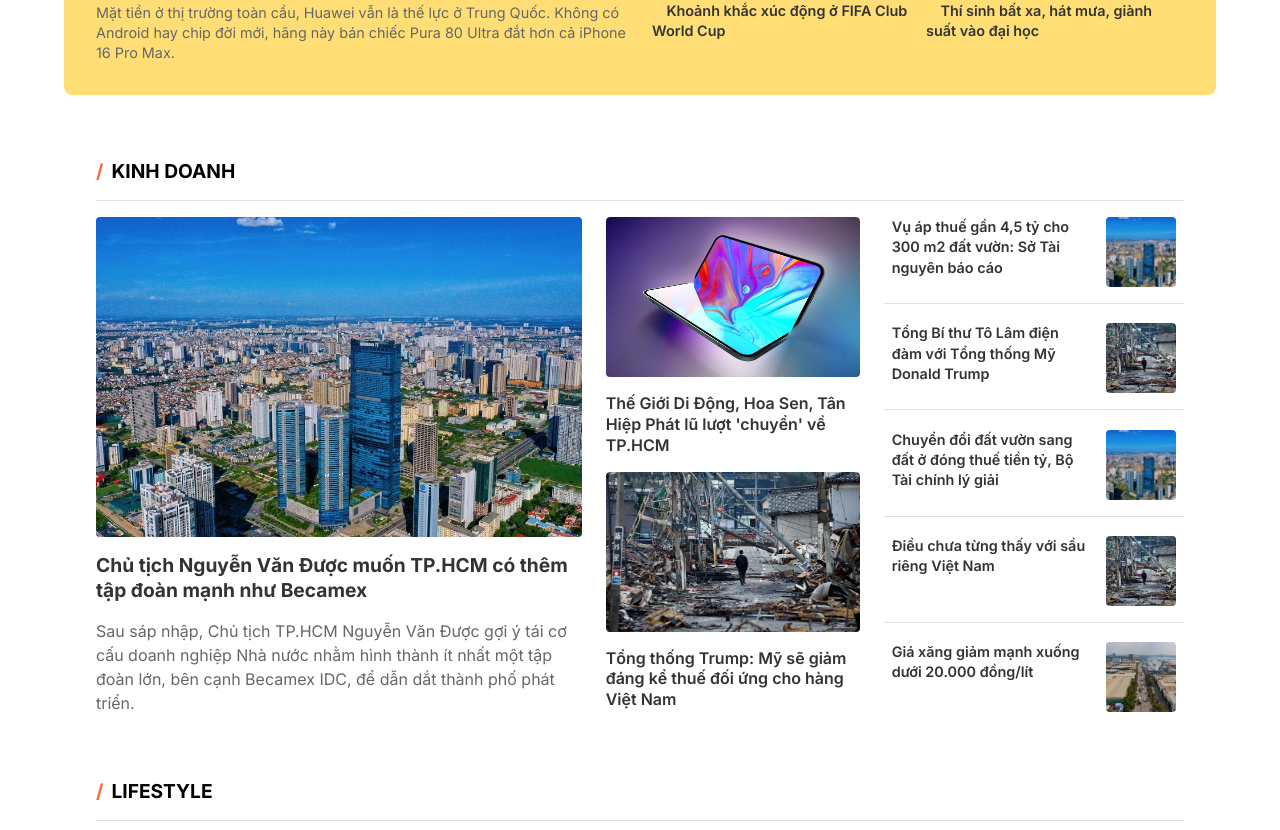
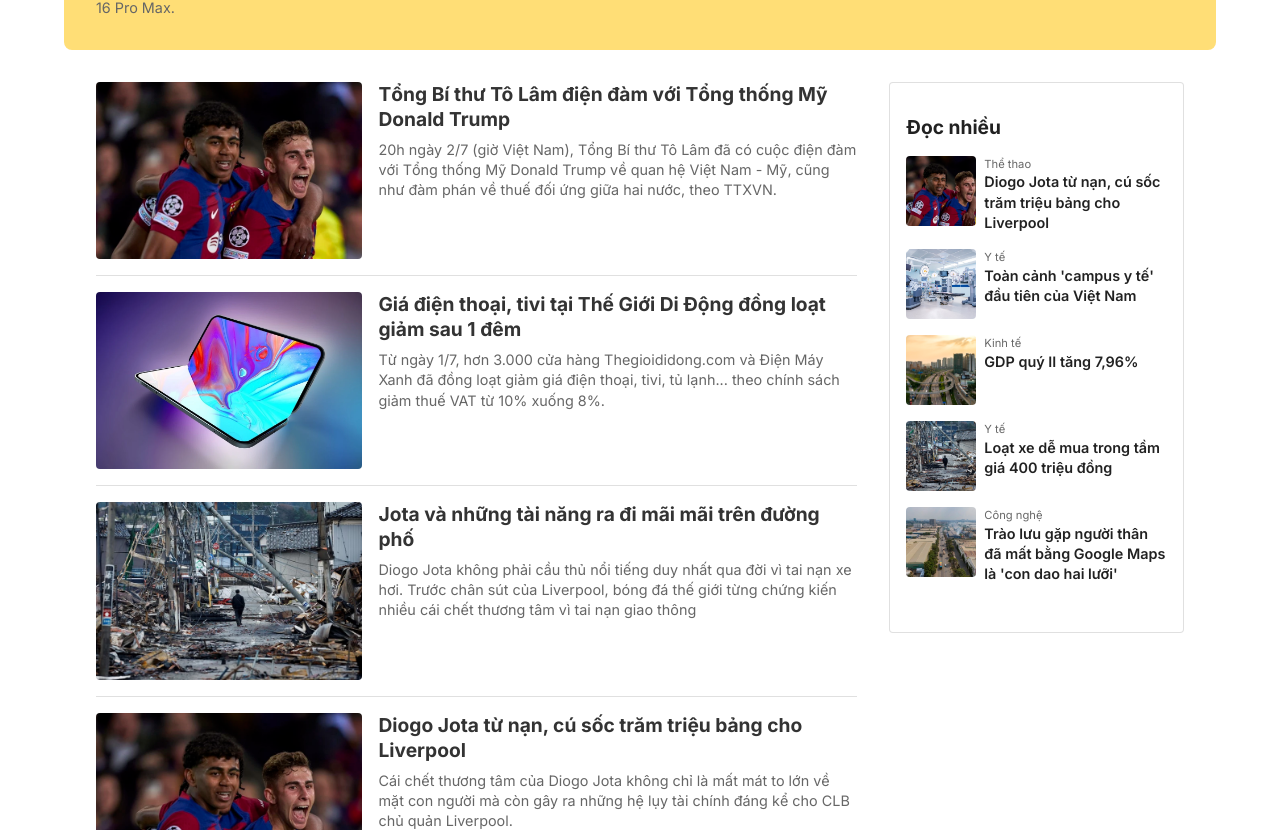
Before and after one commit to lyhuynhnhu/znews_vn, a Next.js app: page / in a window 1280 px wide. Shown: the part 1490-2320 px from the top of the page. Built offline with nearby package versions, Linux system fonts and the light colour scheme; no server answers; some icons are missing; what @mui/material-nextjs would draw is missing.

Commit message:
fix: add mock data

```diff
--- a/app/api/category/route.ts
+++ b/app/api/category/route.ts
@@ -52,13 +52,13 @@ export async function GET() {
       {
         id: 8,
         title: "TikToker 54 triệu follow trở lại sau bê bối tấn công tình dục",
-        image: "/images/sport.jpg",
+        image: "/images/girl.webp",
         featured: false,
       },
       {
         id: 9,
         title: "Đội bóng Trung Quốc bị phạt vì dân bùa trong phòng thay đồ của đối thủ",
-        image: "/images/sport.jpg",
+        image: "/images/map.webp",
         featured: false,
       },
     ],
--- a/app/api/news/route.ts
+++ b/app/api/news/route.ts
@@ -14,12 +14,13 @@ export async function GET() {
     },
     {
       id: 2,
-      title: "Diogo Jota từ nạn, cú sốc trăm triệu bảng cho Liverpool",
+      title:
+        "Giá điện thoại, tivi tại Thế Giới Di Động đồng loạt giảm sau 1 đêm",
       summary:
-        "Cái chết thương tâm của Diogo Jota không chỉ là mất mát to lớn về mặt con người mà còn gây ra những hệ lụy tài chính đáng kể cho CLB chủ quản Liverpool.",
-      image: "/images/sport.webp",
-      category: "Thể thao",
-      publishedAt: "2025-01-03T09:30:00Z",
+        "Từ ngày 1/7, hơn 3.000 cửa hàng Thegioididong.com và Điện Máy Xanh đã đồng loạt giảm giá điện thoại, tivi, tủ lạnh... theo chính sách giảm thuế VAT từ 10% xuống 8%.",
+      image: "/images/technology.webp",
+      category: "Kinh tế",
+      publishedAt: "2025-01-03T08:30:00Z",
       featured: false,
     },
     {
@@ -34,13 +35,12 @@ export async function GET() {
     },
     {
       id: 4,
-      title:
-        "Giá điện thoại, tivi tại Thế Giới Di Động đồng loạt giảm sau 1 đêm",
+      title: "Diogo Jota từ nạn, cú sốc trăm triệu bảng cho Liverpool",
       summary:
-        "Từ ngày 1/7, hơn 3.000 cửa hàng Thegioididong.com và Điện Máy Xanh đã đồng loạt giảm giá điện thoại, tivi, tủ lạnh... theo chính sách giảm thuế VAT từ 10% xuống 8%.",
-      image: "/images/technology.webp",
-      category: "Kinh tế",
-      publishedAt: "2025-01-03T08:30:00Z",
+        "Cái chết thương tâm của Diogo Jota không chỉ là mất mát to lớn về mặt con người mà còn gây ra những hệ lụy tài chính đáng kể cho CLB chủ quản Liverpool.",
+      image: "/images/sport.webp",
+      category: "Thể thao",
+      publishedAt: "2025-01-03T09:30:00Z",
       featured: false,
     },
     {
@@ -58,7 +58,7 @@ export async function GET() {
       title: "GDP quý II tăng 7,96%",
       summary:
         "Tính chung 6 tháng đầu năm, GDP tăng 7,52% và là mức tăng nửa đầu năm cao nhất trong suốt giai đoạn 2011-2025.",
-      image: "/images/news.jpg",
+      image: "/images/city.webp",
       category: "Kinh tế",
       publishedAt: "2025-01-03T07:30:00Z",
       featured: false,
--- a/app/page.tsx
+++ b/app/page.tsx
@@ -8,6 +8,7 @@ import BusinessSection from "@/components/homepage/BusinessSection";
 import CategorySection from "@/components/homepage/CategorySection";
 import MultimediaSection from "@/components/homepage/MultimediaSection";
 import VideoSection from "@/components/homepage/VideoSection";
+import NewsList from "@/components/homepage/NewsList";
 import Footer from "@/components/layout/Footer";
 import BASE_URL from "@/constants/host";
 
@@ -81,6 +82,7 @@ export default async function Home() {
           <FeatureSection news={news} />
           <BooksSection books={books} />
           <MultimediaSection multiMedia={multimedia} />
+          <NewsList newsList={news} />
           <BusinessSection businessNews={businessNews} />
           <CategorySection categoryNews={categoryNews} />
           <VideoSection featured={videos.featured} related={videos.related} />
--- a/components/homepage/BookSection.tsx
+++ b/components/homepage/BookSection.tsx
@@ -25,7 +25,7 @@ const BooksSection = ({ books }: BooksSectionProps) => {
   };
 
   return (
-    <Box sx={{ p: { xs: 1, md: 4 } }}>
+    <Box sx={{ px: { xs: 1, md: 4 }, py: 2 }}>
       <CustomTypography
         customvariant="title"
         colorvariant="textPrimary"
--- a/components/homepage/FeatureSection.tsx
+++ b/components/homepage/FeatureSection.tsx
@@ -18,7 +18,6 @@ const FeatureSection = ({ news }: FeatureSectionProps) => {
       <Grid container spacing={3}>
         {/* Left Sidebar */}
         <Grid size={{ md: 3.5 }} display={{ xs: "none", md: "block" }}>
-          <Box sx={{ display: "flex", flexDirection: "column", gap: 2 }}>
           {leftSidebarNews.map((article: any, idx: number) => (
             <NewsHorizontalCard
               key={article.id}
@@ -28,7 +27,6 @@ const FeatureSection = ({ news }: FeatureSectionProps) => {
               isLast={idx === leftSidebarNews.length - 1}
             />
           ))}
-          </Box>
         </Grid>
 
         {/* Main Content */}
@@ -50,15 +48,15 @@ const FeatureSection = ({ news }: FeatureSectionProps) => {
 
           {/* Small News Content */}
           <Grid size={{ xs: 12, sm: 5 }} display={{ md: "none" }}>
-            <Box sx={{ display: "flex", flexDirection: "column", gap: 2 }}>
             {leftSidebarNews.map((article: any, idx: number) => (
               <NewsHorizontalCard
                 key={article.id}
-                  {...article}
+                id={article.id}
+                title={article.title}
+                image={article.image}
                 isLast={idx === leftSidebarNews.length - 1}
               />
             ))}
-            </Box>
           </Grid>
         </Grid>
       </Grid>
--- a/components/homepage/NewsHorizontalCard.tsx
+++ b/components/homepage/NewsHorizontalCard.tsx
@@ -22,22 +22,20 @@ const NewsHorizontalCard = ({
         sx={{
           display: "flex",
           cursor: "pointer",
-          pb: 2,
         }}
       >
         <ImageBox
           src={image}
           alt={title}
           sx={{
-            width: { xs: "30%", md: "40%" },
-            height: 70,
+            width: "35%",
             mr: 2,
           }}
         />
 
         <Box sx={{ display: "flex", flexDirection: "column", flex: 1 }}>
           <CustomTypography
-            customvariant="smallTitle"
+            customvariant={summary ? "title" : "smallTitle"}
             colorvariant="textPrimary"
             sx={{
               mb: 1,
@@ -51,16 +49,17 @@ const NewsHorizontalCard = ({
 
           {summary && (
             <CustomTypography
-              customvariant="summary"
+              customvariant="smallTitle"
               colorvariant="textSecondary"
               maxLines={3}
+              sx={{ fontWeight: "normal" }}
             >
               {summary}
             </CustomTypography>
           )}
         </Box>
       </Box>
-      {!isLast && <Divider />}
+      {!isLast && <Divider sx={{ my: 2 }} />}
     </Link>
   );
 };
--- /dev/null
+++ b/components/homepage/NewsList.tsx
@@ -0,0 +1,79 @@
+"use client";
+import { Box, Card, Grid } from "@mui/material";
+import Link from "next/link";
+import { NewsFields } from "@/constants/news";
+import CustomTypography from "../ui/CustomTypography";
+import ImageBox from "../ui/ImageBox";
+import NewsHorizontalCard from "./NewsHorizontalCard";
+
+interface ListSectionProps {
+  newsList: NewsFields[];
+}
+
+const NewsList = ({ newsList }: ListSectionProps) => {
+  const moreRead = newsList.slice(-5);
+
+  return (
+    <Box sx={{ px: { xs: 1, md: 4 } }}>
+      <Grid container spacing={4}>
+        <Grid size={{ xs: 12, md: 8.5 }} spacing={2}>
+          {newsList.map((news: any, idx: number) => (
+            <NewsHorizontalCard
+              key={news.id}
+              {...news}
+              isLast={idx === newsList.length - 1}
+            />
+          ))}
+        </Grid>
+        <Grid size={3.5} display={{ xs: "none", md: "block" }}>
+          <Card variant="outlined" sx={{ py: 4, px: 2 }}>
+            <CustomTypography customvariant="title" sx={{ mb: 2 }}>
+              Đọc nhiều
+            </CustomTypography>
+            {moreRead.map((news: any) => (
+              <Link
+                href={`/news/${news.id}`}
+                style={{ textDecoration: "none" }}
+                key={news.id}
+              >
+                <Box sx={{ display: "flex", mb: 2 }}>
+                  <ImageBox
+                    src={news.image}
+                    alt={news.title}
+                    sx={{
+                      width: 70,
+                      height: 70,
+                      mr: 1,
+                    }}
+                  />
+                  <Box
+                    sx={{ display: "flex", flexDirection: "column", flex: 1 }}
+                  >
+                    <CustomTypography
+                      colorvariant="textSecondary"
+                      sx={{ fontSize: "0.7rem" }}
+                    >
+                      {news.category}
+                    </CustomTypography>
+                    <CustomTypography
+                      customvariant={"smallTitle"}
+                      sx={{
+                        "&:hover": {
+                          color: "#006BA0",
+                        },
+                      }}
+                    >
+                      {news.title}
+                    </CustomTypography>
+                  </Box>
+                </Box>
+              </Link>
+            ))}
+          </Card>
+        </Grid>
+      </Grid>
+    </Box>
+  );
+};
+
+export default NewsList;
```
Also changed, not shown: public/images/city.webp. Lines whose indentation alone changed are shown as unchanged.
